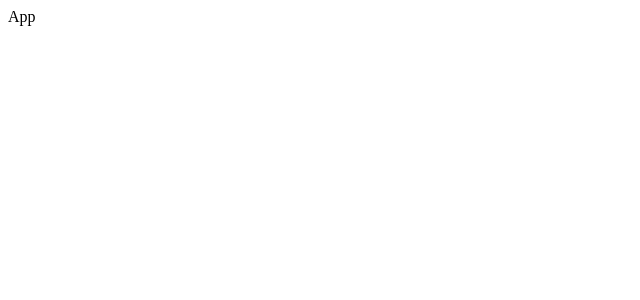
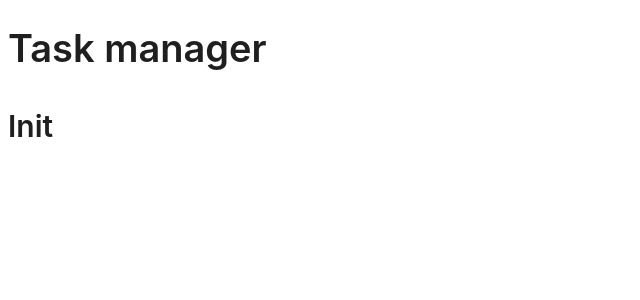
Before and after one commit to IbadAsadov/task-manager, a React (Vite) app: page / in a window 1280 px wide. Shown: the top 300 px of the page, without its empty margins (0-640 px from the left). Built offline with nearby package versions, Linux system fonts and the light colour scheme.

Commit message:
install packages

```diff
--- /dev/null
+++ b/db.json
@@ -0,0 +1,5 @@
+{
+    "organizations":[],
+    "users":[],
+    "tasks":[]
+}
--- a/src/App.tsx
+++ b/src/App.tsx
@@ -1,5 +1,12 @@
+import Title from "antd/es/typography/Title";
+
 const App = () => {
-    return <div>App</div>;
+    return (
+        <>
+            <Title level={1}>Task manager</Title>
+            <Title level={2}>Init</Title>
+        </>
+    );
 };
 
 export default App;
--- /dev/null
+++ b/src/store/index.ts
@@ -0,0 +1,5 @@
+import { configureStore } from "@reduxjs/toolkit";
+
+export const store = configureStore({
+    reducer: {},
+});
```
Also changed, not shown: package.json (+8 -1 lines), src/pages/index.ts (added), src/routes/index.ts (added), src/store/authSlice.ts (added), src/types/index.ts (added), 2 other files (tests, documents, lock files or other folders).
